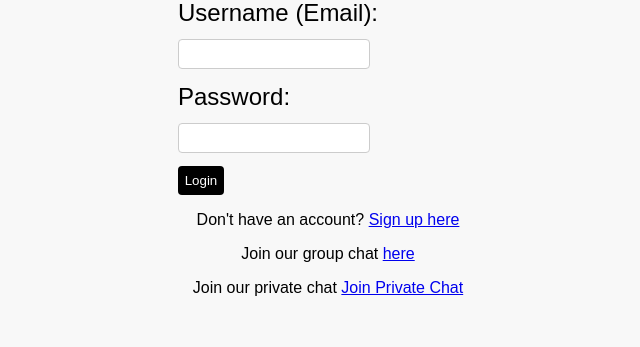
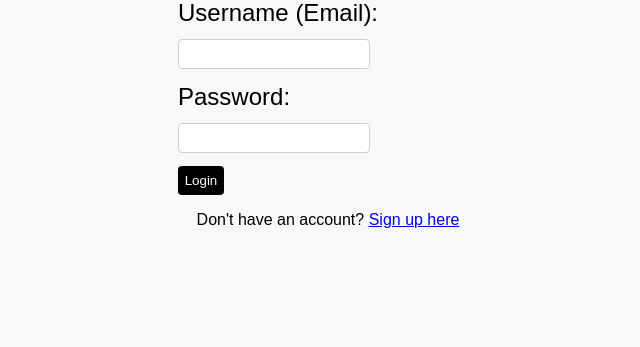
Before and after one commit to JadaDoby/InnerFlock2, a Django app: page / in a window 1280 px wide. Shown: the part 179-526 px from the top of the page, without its empty margins (312-952 px from the left). Run offline with Django 5.2, Linux system fonts and the light colour scheme; some libraries are stand-ins or nearby versions.

Commit message:
Clean up code & added chat home/exit button/nav bar

```diff
--- a/myproject/myapp/templates/myapp/base.html
+++ b/myproject/myapp/templates/myapp/base.html
@@ -7,7 +7,6 @@
 <body>
     <nav>
         <a href="{% url 'groupchatPage' %}">My Groups</a>
-        <a href="{% url 'privatechat' %}">My Private Chats</a>
         <a href="{% url 'profile' %}">Profile</a>
     </nav>
 </body>
--- a/myproject/myapp/templates/myapp/chatroom.html
+++ b/myproject/myapp/templates/myapp/chatroom.html
@@ -18,6 +18,11 @@
         .post-form button { padding: 10px; border: none; border-radius: 8px; background-color: #007aff; color: #fff; cursor: pointer; }
         select { padding: 10px; margin-bottom: 20px; width: 100%; }
     </style>
+    <nav style="background-color: #000; color: #fff; padding: 10px 20px; text-align: right;">
+        <a href="http://127.0.0.1:8000/homepage/" style="color: #fff; text-decoration: none; font-size: 16px;">Home</a>
+        <button onclick="window.location.href='http://127.0.0.1:8000/homepage/'" style="margin-left: 20px; background-color: #fff; color: #000; border: 1px solid #ccc; padding: 5px 10px; cursor: pointer;">Exit</button>
+    </nav>
+
 </head>
 <body>
     <div class="container">
--- a/myproject/myapp/templates/myapp/signin.html
+++ b/myproject/myapp/templates/myapp/signin.html
@@ -53,12 +53,6 @@
         <p style="text-align: center">
             Don't have an account? <a href="{% url 'signup' %}">Sign up here</a>
         </p>
-        <p style="text-align: center">
-            Join our group chat <a href="{% url 'groupchatPage' %}">here</a>
-        </p>
-        <p style="text-align: center">
-            Join our private chat <a href="{% url 'privatechat' %}">Join Private Chat</a>
-        </p>
     </main>
 
     <script>
```
